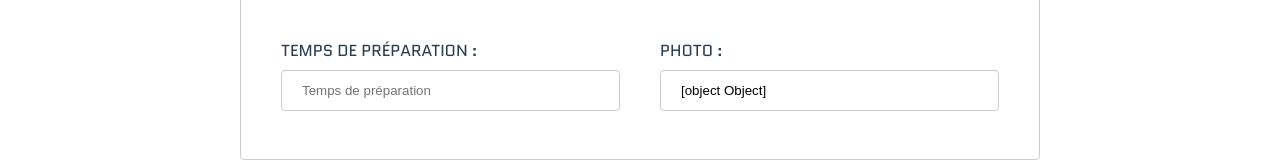
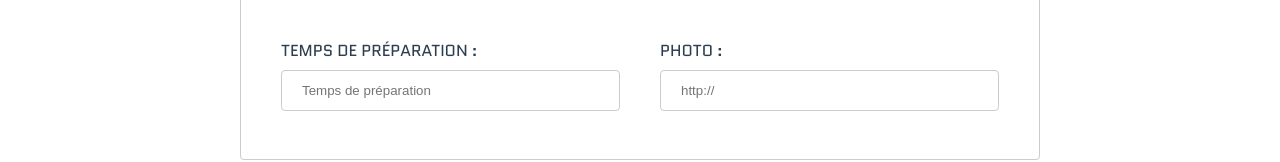
Before and after one commit to T-M-N/em-cantina-client, a Vue app: page /#/add in a window 1280 px wide. Shown: the part 621-783 px from the top of the page. Built offline with nearby package versions, Linux system fonts and the light colour scheme; what vue-toasted would draw is missing.

Commit message:
Modification formulaire

```diff
--- a/src/components/Form.vue
+++ b/src/components/Form.vue
@@ -154,14 +154,7 @@ export default {
           ingredients: [[""]],
           etapes: [""],
           tempsPreparation: null,
-          photo: {
-            url: function(url) {
-              if (url.startsWith("http") || url.startsWith("https")) {
-                return true;
-              }
-              return false;
-            }
-          }
+          photo: ""
         };
       }
     }
```
